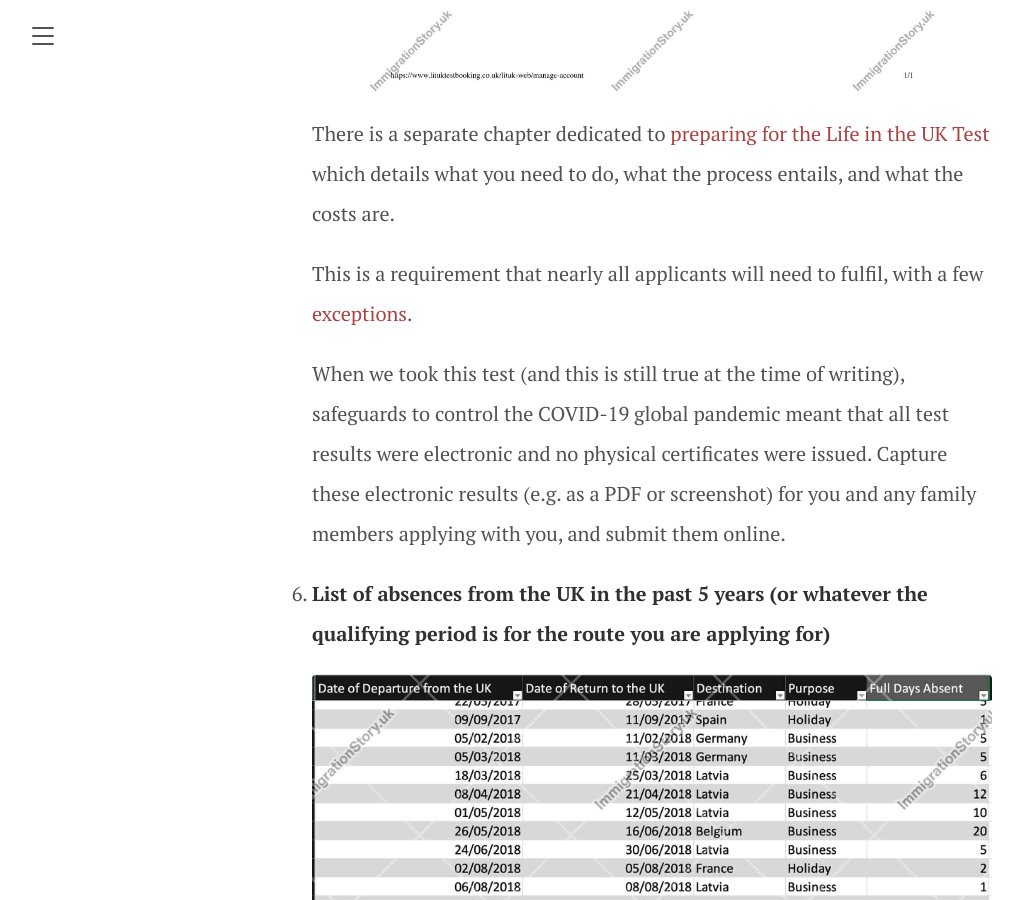
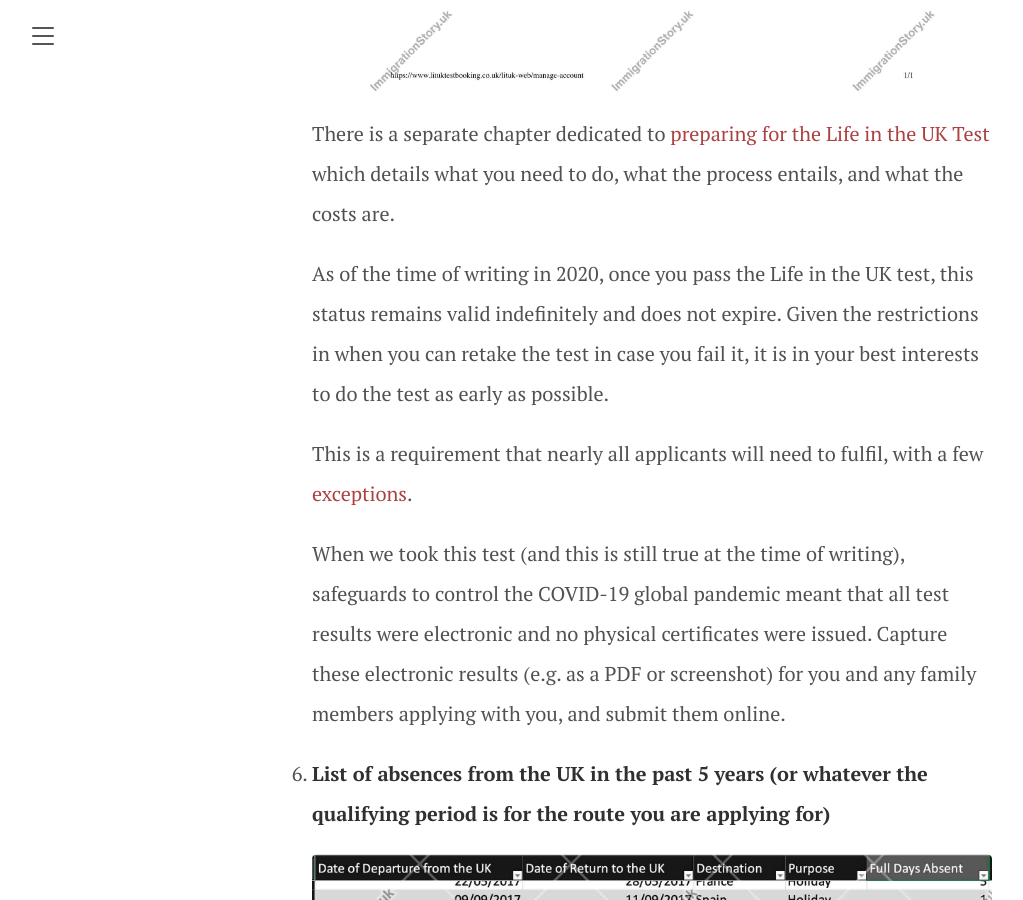
Before and after one commit to immigrationstory/uk, a Jekyll site: the page built from en-gb/_posts/2020-08-08-ilr-requirements.md, in a window 1280 px wide and 900 px high, scrolled down 7362 px. Shown: the whole window, without its empty margins (8-1031 px from the left). Built offline with Jekyll 4.4.1, drawn with Linux system fonts in a browser that asks for light colours; comment, search, counter and statistics services are not loaded; some of the changed lines change nothing that is shown; some of the changed text lies outside the part shown.

Commit message:
Update ILR requirements chapter

```diff
--- a/en-gb/_posts/2020-08-08-ilr-requirements.md
+++ b/en-gb/_posts/2020-08-08-ilr-requirements.md
@@ -53,7 +53,7 @@
 
     ![IELTS Test Report Form](/assets/ielts-certificate.jpg)
 
-    In accordance with the [rules on proving my knowledge of English for settlement](https://www.gov.uk/english-language/approved-english-language-qualifications), I am able to reuse my existing IELTS test despite it being older that 2 years because:
+    In accordance with the [rules on proving my knowledge of English for settlement](https://www.gov.uk/english-language/approved-english-language-qualifications), I am able to reuse my existing IELTS test despite it being older than 2 years because:
 
     0. the test was [submitted and accepted as part of my original Tier 2 (General) application]({% post_url en-gb/2020-07-29-tier-2-requirements %})
     0. the [qualification is CEFR B1 level or higher]({% post_url en-gb/2020-07-30-ielts-english-language-test %}#results)
@@ -72,6 +72,8 @@
     ![Life in the UK Test Result](/assets/life-in-the-uk-test-result.jpg)
 
     There is a separate chapter dedicated to [preparing for the Life in the UK Test]({% post_url en-gb/2020-08-09-life-in-the-uk-test %}) which details what you need to do, what the process entails, and what the costs are.
+
+    As of the time of writing in 2020, once you pass the Life in the UK test, this status remains valid indefinitely and does not expire. Given the restrictions in when you can retake the test in case you fail it, it is in your best interests to do the test as early as possible.
 
     This is a requirement that nearly all applicants will need to fulfil, with a few [exceptions](https://www.gov.uk/life-in-the-uk-test).
 
```
